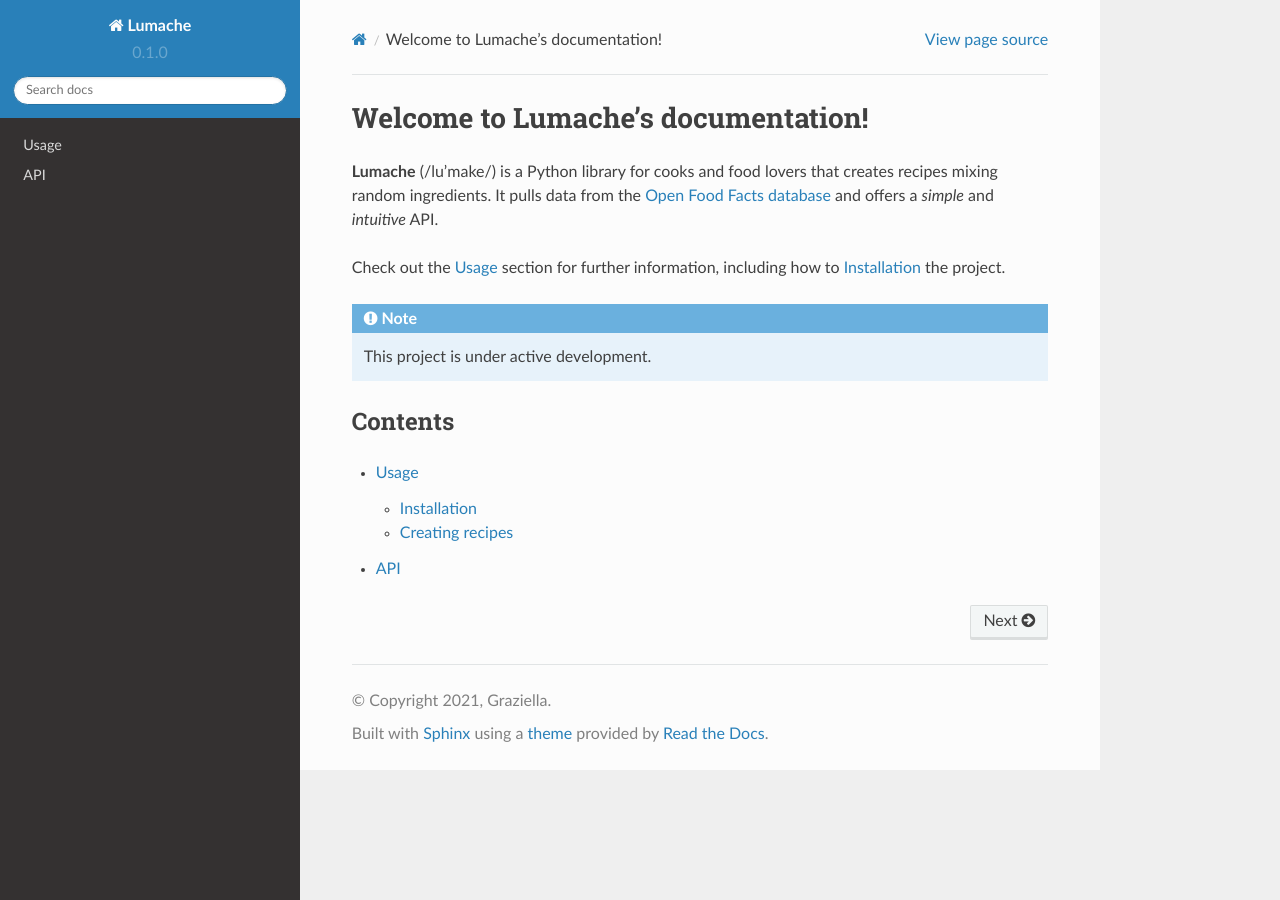
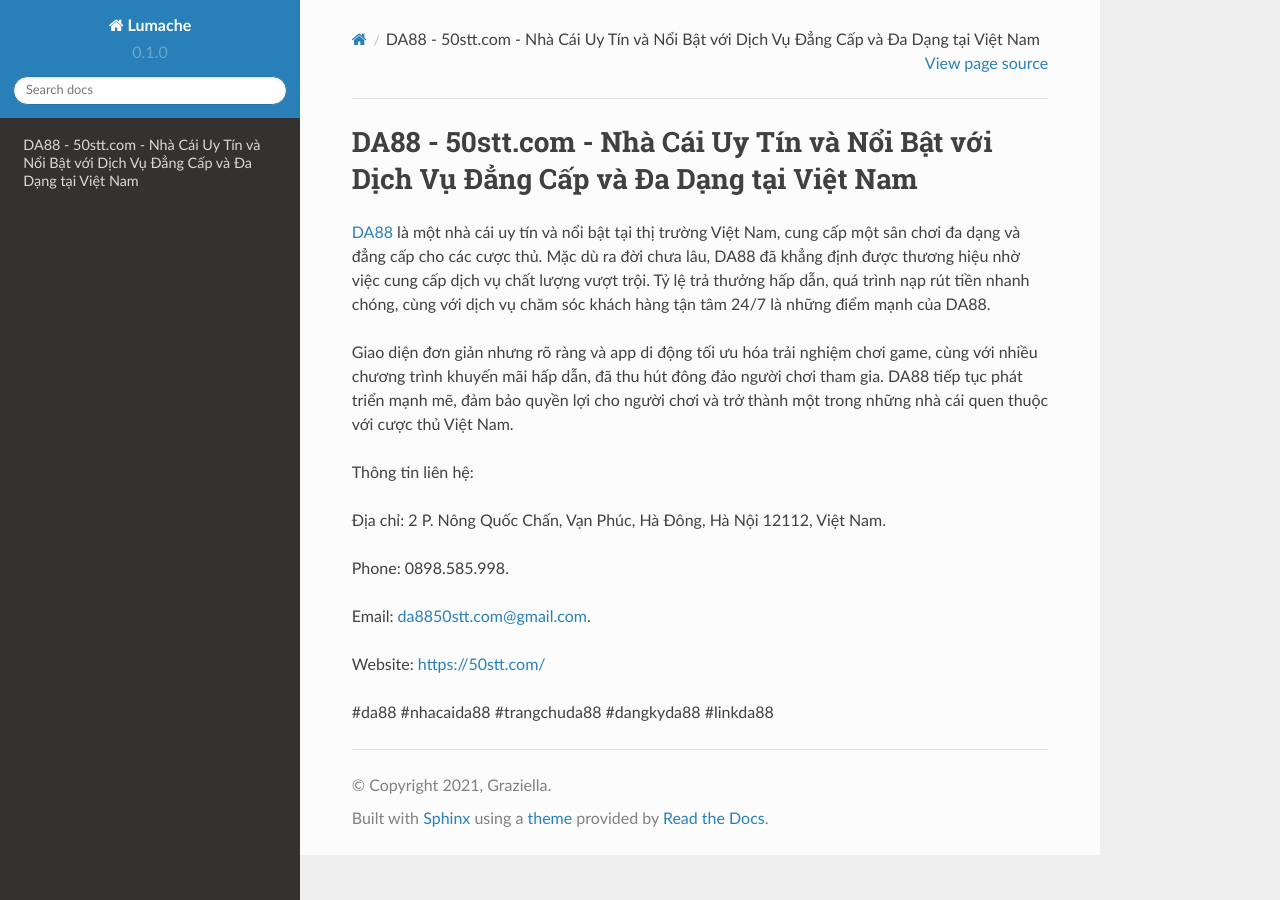
Before and after one commit to vqtranquocthuan424/da8850sttcom, a Sphinx documentation site: the page built from docs/source/index.rst, in a window 1280 px wide. Built offline with Sphinx 7.4.7 and the Read the Docs theme 2.0.0, drawn with Linux system fonts in a browser that asks for light colours.

Commit message:
Update index.rst

```diff
--- a/docs/source/index.rst
+++ b/docs/source/index.rst
@@ -1,22 +1,18 @@
-Welcome to Lumache's documentation!
+DA88 - 50stt.com - Nhà Cái Uy Tín và Nổi Bật với Dịch Vụ Đẳng Cấp và Đa Dạng tại Việt Nam
 ===================================
 
-**Lumache** (/lu'make/) is a Python library for cooks and food lovers
-that creates recipes mixing random ingredients.
-It pulls data from the `Open Food Facts database <https://world.openfoodfacts.org/>`_
-and offers a *simple* and *intuitive* API.
+`DA88 <https://50stt.com/>`_ là một nhà cái uy tín và nổi bật tại thị trường Việt Nam, cung cấp một sân chơi đa dạng và đẳng cấp cho các cược thủ. Mặc dù ra đời chưa lâu, DA88 đã khẳng định được thương hiệu nhờ việc cung cấp dịch vụ chất lượng vượt trội. Tỷ lệ trả thưởng hấp dẫn, quá trình nạp rút tiền nhanh chóng, cùng với dịch vụ chăm sóc khách hàng tận tâm 24/7 là những điểm mạnh của DA88.
 
-Check out the :doc:`usage` section for further information, including
-how to :ref:`installation` the project.
+Giao diện đơn giản nhưng rõ ràng và app di động tối ưu hóa trải nghiệm chơi game, cùng với nhiều chương trình khuyến mãi hấp dẫn, đã thu hút đông đảo người chơi tham gia. DA88 tiếp tục phát triển mạnh mẽ, đảm bảo quyền lợi cho người chơi và trở thành một trong những nhà cái quen thuộc với cược thủ Việt Nam.
 
-.. note::
+Thông tin liên hệ:
 
-   This project is under active development.
+Địa chỉ: 2 P. Nông Quốc Chấn, Vạn Phúc, Hà Đông, Hà Nội 12112, Việt Nam.
 
-Contents
---------
+Phone: 0898.585.998.
 
-.. toctree::
+Email: da8850stt.com@gmail.com.
 
-   usage
-   api
+Website: https://50stt.com/
+
+#da88 #nhacaida88 #trangchuda88 #dangkyda88 #linkda88
```
